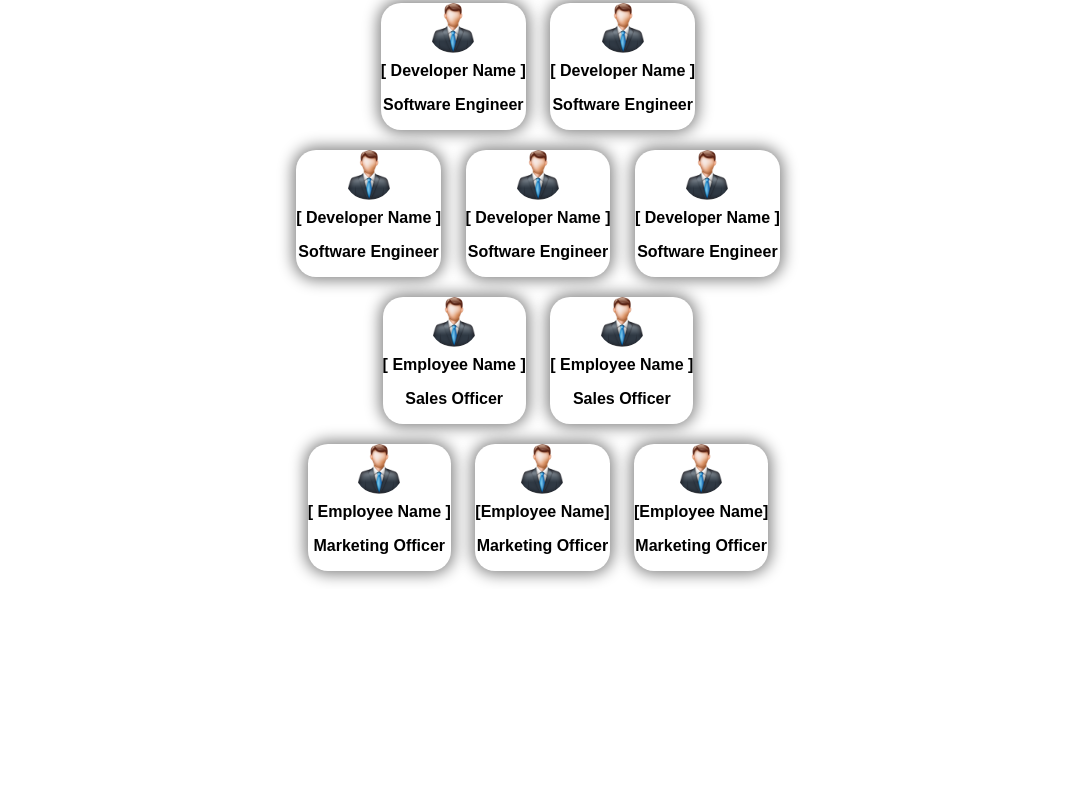
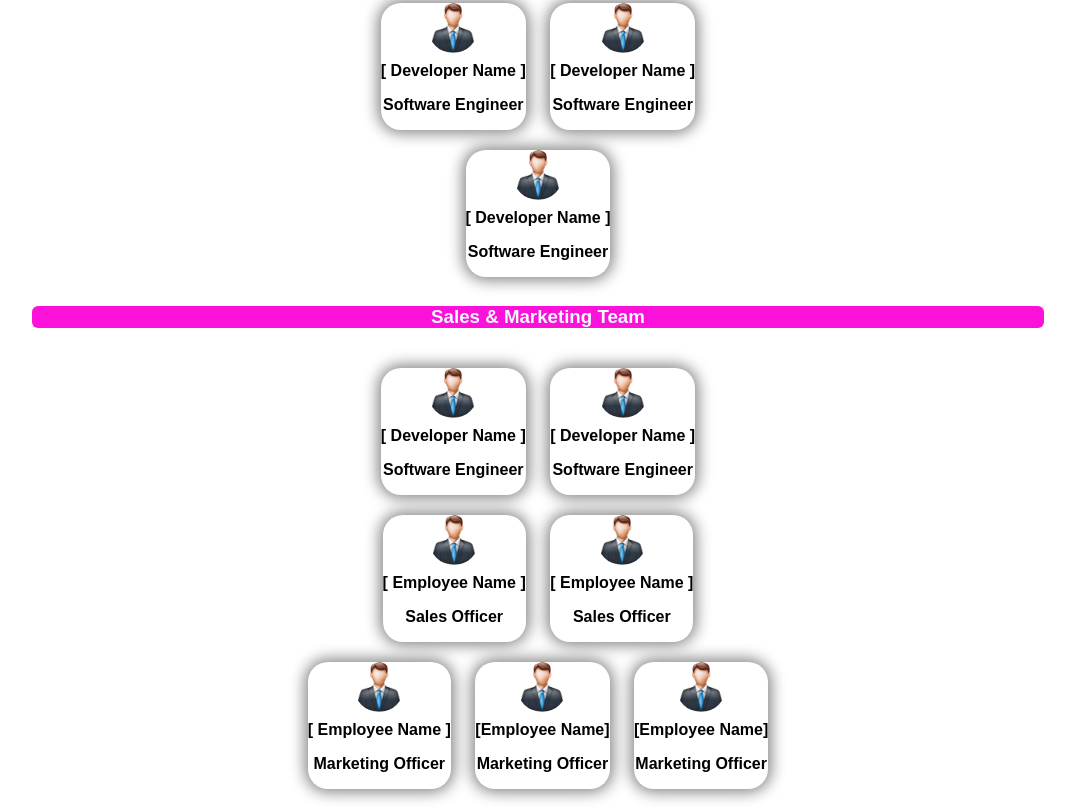
Before and after one commit to ShivamKumar-22/Responsive-Company-Member-Team-Page, a plain HTML site: page index.html in a window 1280 px wide. Shown: the part 1062-1869 px from the top of the page, without its empty margins (102-1177 px from the left). Before the commit the page ends 1651 px from the top, so only its background shows below. Drawn offline with Linux system fonts and the light colour scheme.

Commit message:
Update index.html

```diff
--- a/index.html
+++ b/index.html
@@ -98,6 +98,9 @@
       </div>
 
 
+      <div class="team-category">
+        <h3>Sales & Marketing Team</h3>
+        </div>
 
        <div class="team-member">
         <img src="favpng_man-male-businessperson-clip-art.png" alt="Developer's Photo">
```
